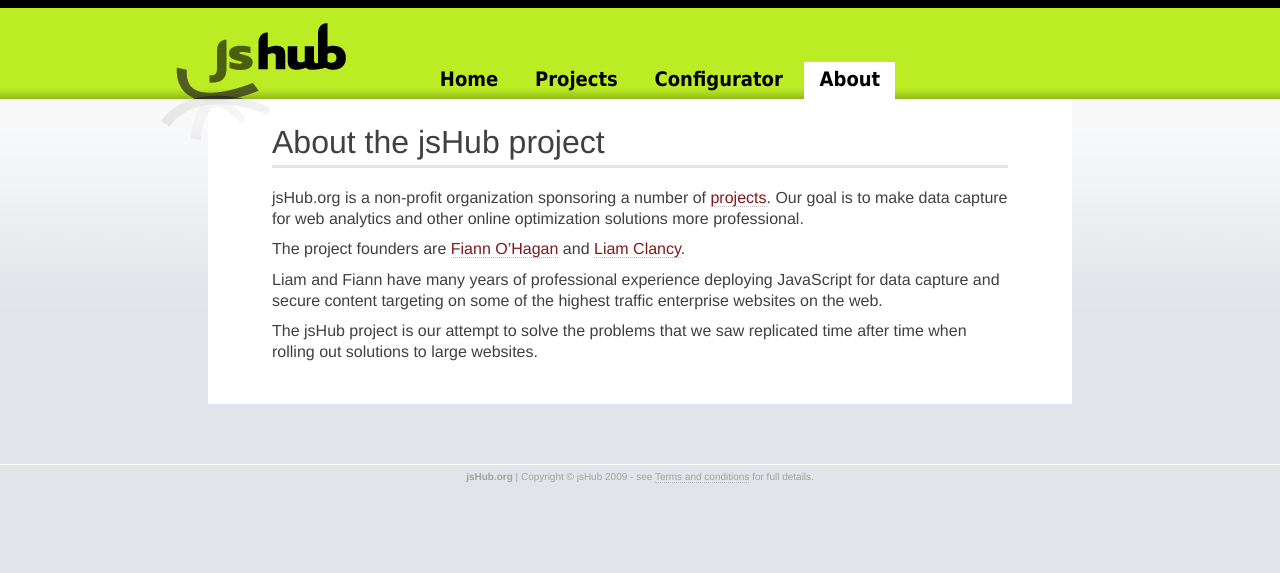
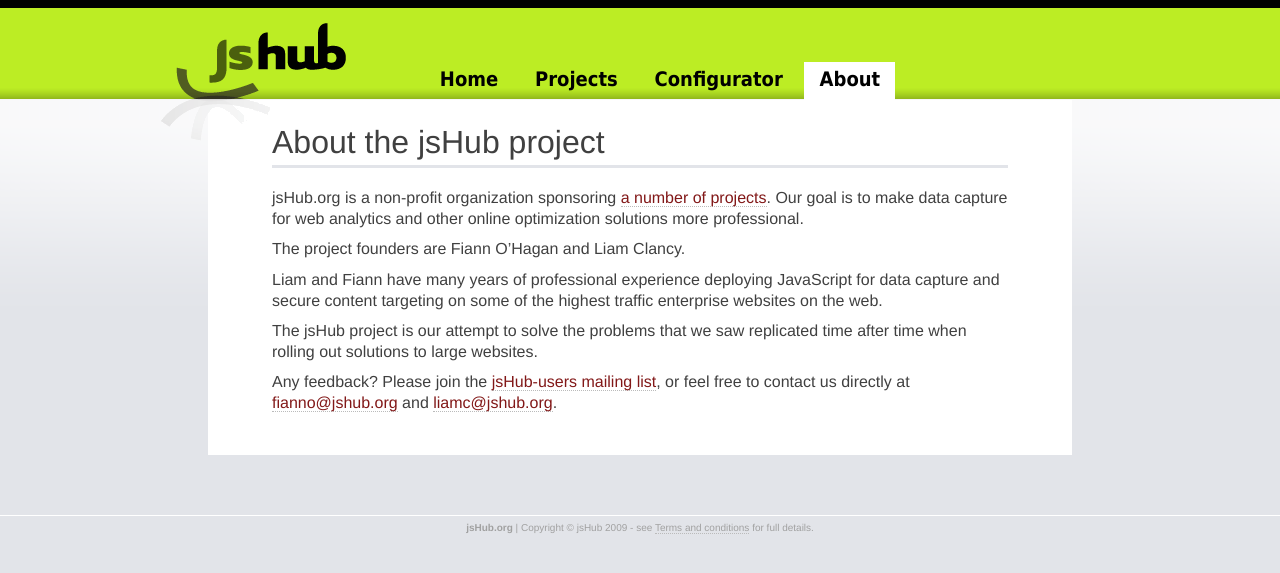
Before and after one commit to jshub/jshub.github.com, a Jekyll site: the page built from about/index.markdown, in a window 1280 px wide. Shown: the top 573 px of the page. Built offline with Jekyll 4.4.1, drawn with Linux system fonts in a browser that asks for light colours.

Commit message:
Clarify mailto links on about page

```diff
--- a/about/index.markdown
+++ b/about/index.markdown
@@ -5,10 +5,12 @@
 
 # About the jsHub project #
 
-jsHub.org is a non-profit organization sponsoring a number of [projects](/projects/). Our goal is to make data capture for web analytics and other online optimization solutions more professional.
+jsHub.org is a non-profit organization sponsoring [a number of projects](/projects/). Our goal is to make data capture for web analytics and other online optimization solutions more professional.
 
-The project founders are [Fiann O'Hagan](mailto:fianno@jshub.org) and [Liam Clancy](mailto:liamc@jshub.org).
+The project founders are Fiann O'Hagan and Liam Clancy.
 
 Liam and Fiann have many years of professional experience deploying JavaScript for data capture and secure content targeting on some of the highest traffic enterprise websites on the web.
 
 The jsHub project is our attempt to solve the problems that we saw replicated time after time when rolling out solutions to large websites.
+
+Any feedback? Please join the [jsHub-users mailing list](http://groups.google.com/group/jshub-users), or feel free to contact us directly at [fianno@jshub.org](mailto:fianno@jshub.org) and [liamc@jshub.org](mailto:liamc@jshub.org).
```
